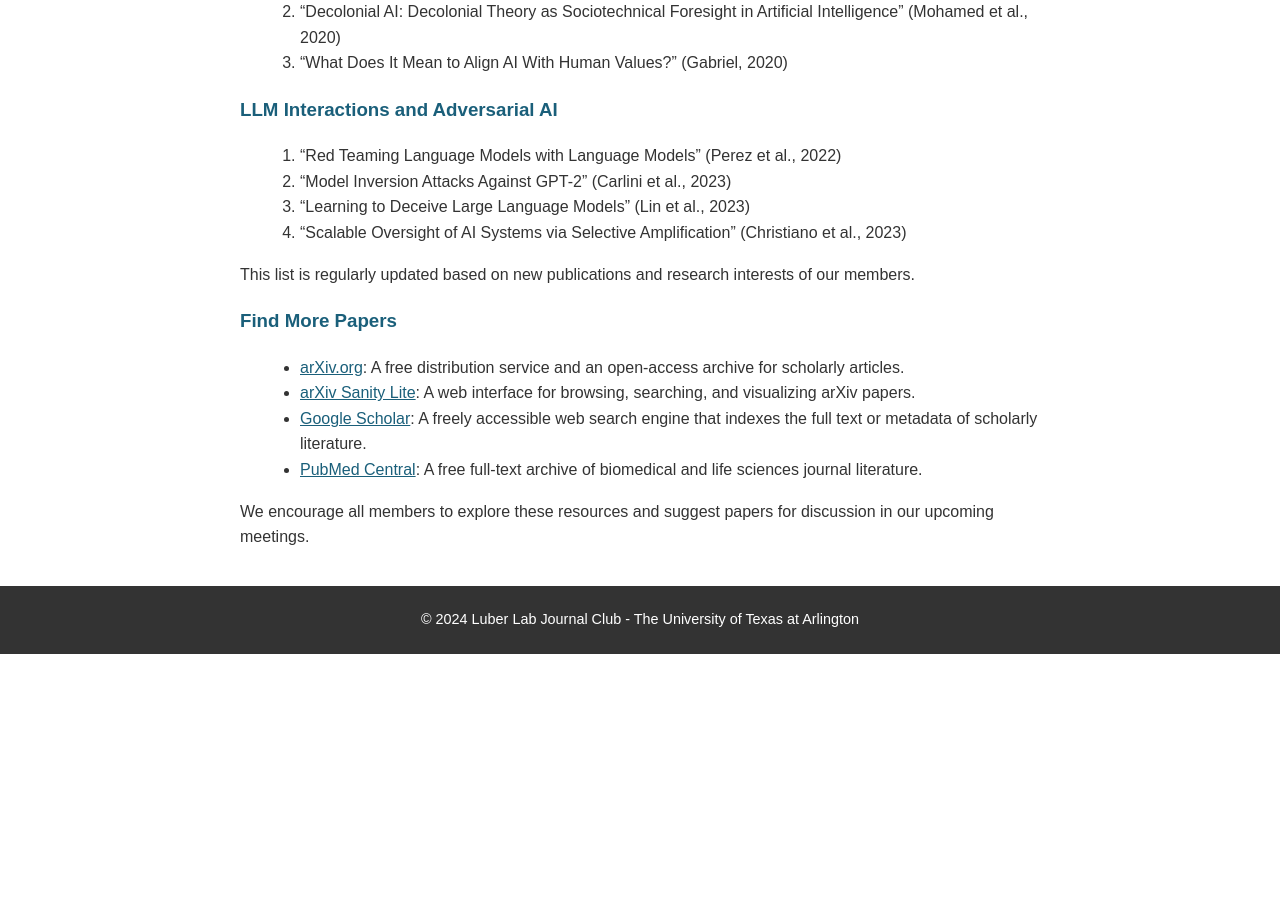
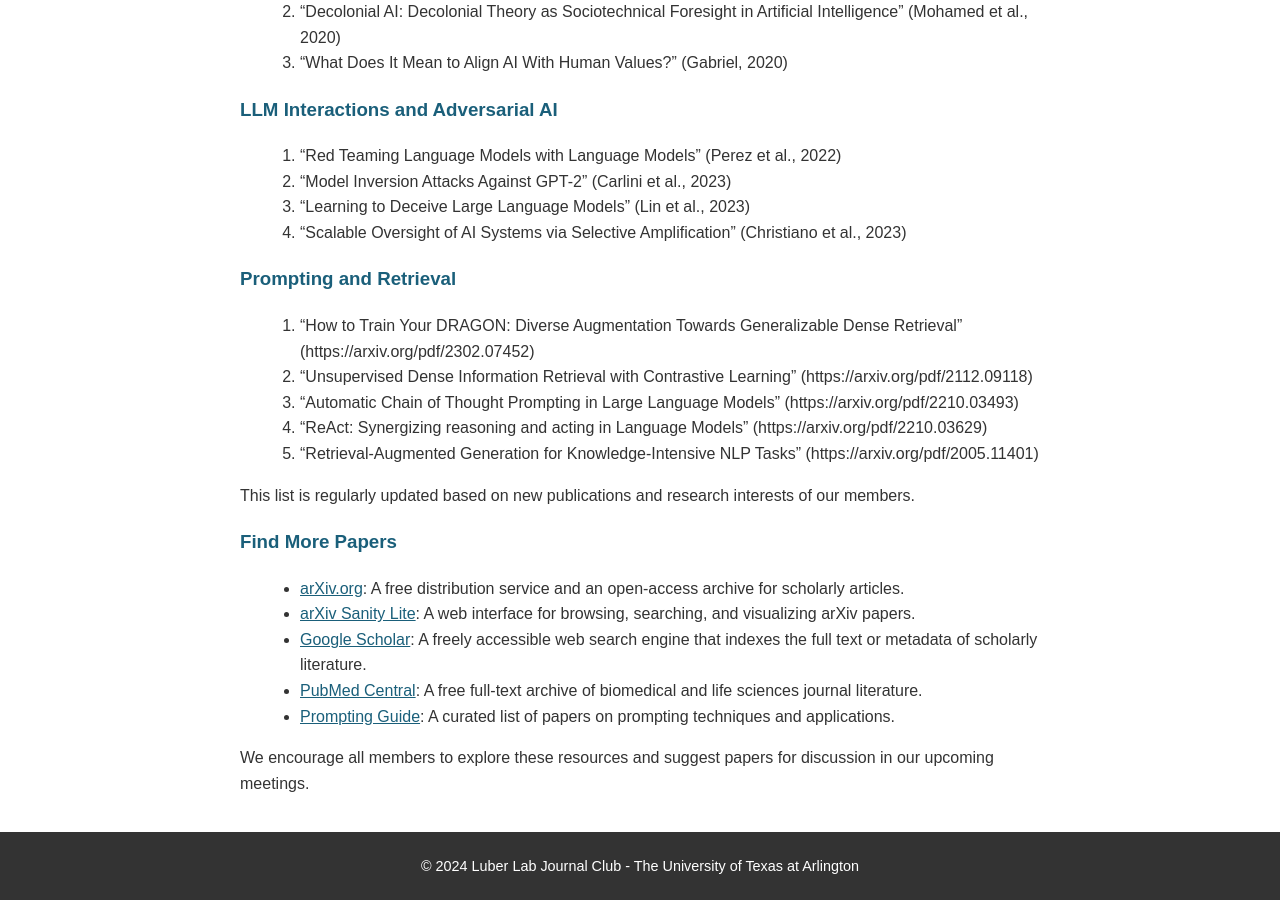
Before and after one commit to facevoid/luberlab-journal-club, a Jekyll site: the page built from papers.md, in a window 1280 px wide and 900 px high, scrolled down 1381 px. Built offline with Jekyll 4.4.1, drawn with Linux system fonts in a browser that asks for light colours; before the commit the page ends 2035 px from its top, so only the background shows below that.

Commit message:
Add prompting papers

```diff
--- a/papers.md
+++ b/papers.md
@@ -7,23 +7,18 @@ title: Papers
 
 Below is a curated list of recent and influential papers grouped by research area. This list highlights cutting-edge developments in AI and its applications.
 
-
 ### Multimodal AI
-
 1. "Flamingo: a Visual Language Model for Few-Shot Learning" (Alayrac et al., 2022)
 2. "CLIP: Learning Transferable Visual Models From Natural Language Supervision" (Radford et al., 2021)
 3. "ImageBind: One Embedding Space To Bind Them All" (Girdhar et al., 2023)
 4. "BLIP-2: Bootstrapping Language-Image Pre-training with Frozen Image Encoders and Large Language Models" (Li et al., 2023)
 
 ### AI in Healthcare
-
 1. "Foundation models for generalist medical artificial intelligence" (Singhal et al., 2023)
 2. "Large language models encode clinical knowledge" (Singhal et al., 2022)
 3. "A guide to deep learning in healthcare" (Esteva et al., 2019)
 
-
 ### Efficient Fine-tuning and Multimodal Approaches in Medical AI
-
 1. "ChatDoctor: A Medical Chat Model Fine-tuned on a Large Language Model Using Medical Domain Knowledge" (Liu et al., 2023)
 2. "PMC-LLaMA: Further Finetuning LLaMA on Medical Papers" (Yuan et al., 2023)
 3. "MedAlpaca: An Open-Source Collection of Medical Conversational AI Models and Training Data" (Chen et al., 2023)
@@ -32,39 +27,41 @@ Below is a curated list of recent and influential papers grouped by research are
 6. "LoRA for Efficient Medical Image Classification: Less is More" (Wang et al., 2023)
 
 ### Large Language Models (LLMs)
-
 1. "GPT-4 Technical Report" (OpenAI, 2023)
 2. "PaLM 2 Technical Report" (Anil et al., 2023)
 3. "Constitutional AI: Harmlessness from AI Feedback" (Bai et al., 2022)
 4. "Scaling Laws for Neural Language Models" (Kaplan et al., 2020)
 
 ### Emerging AI Architectures
-
 1. "Mamba: Linear-Time Sequence Modeling with Selective State Spaces" (Gu et al., 2023)
 2. "Towards Learning Universal Hyperparameter Optimizers with Transformers" (Metz et al., 2023)
 3. "Scaling Vision Transformers to 22 Billion Parameters" (Dehghani et al., 2023)
 
-
 ### Ethical AI and Bias Mitigation
-
 1. "On the Dangers of Stochastic Parrots: Can Language Models Be Too Big? 🦜" (Bender et al., 2021)
 2. "Decolonial AI: Decolonial Theory as Sociotechnical Foresight in Artificial Intelligence" (Mohamed et al., 2020)
 3. "What Does It Mean to Align AI With Human Values?" (Gabriel, 2020)
 
 ### LLM Interactions and Adversarial AI
-
 1. "Red Teaming Language Models with Language Models" (Perez et al., 2022)
 2. "Model Inversion Attacks Against GPT-2" (Carlini et al., 2023)
 3. "Learning to Deceive Large Language Models" (Lin et al., 2023)
 4. "Scalable Oversight of AI Systems via Selective Amplification" (Christiano et al., 2023)
 
+### Prompting and Retrieval
+1. "How to Train Your DRAGON: Diverse Augmentation Towards Generalizable Dense Retrieval" (https://arxiv.org/pdf/2302.07452)
+2. "Unsupervised Dense Information Retrieval with Contrastive Learning" (https://arxiv.org/pdf/2112.09118)
+3. "Automatic Chain of Thought Prompting in Large Language Models" (https://arxiv.org/pdf/2210.03493)
+4. "ReAct: Synergizing reasoning and acting in Language Models" (https://arxiv.org/pdf/2210.03629)
+5. "Retrieval-Augmented Generation for Knowledge-Intensive NLP Tasks" (https://arxiv.org/pdf/2005.11401)
+
 This list is regularly updated based on new publications and research interests of our members.
 
 ### Find More Papers
-
 - [arXiv.org](https://arxiv.org/): A free distribution service and an open-access archive for scholarly articles.
 - [arXiv Sanity Lite](https://arxiv-sanity-lite.com/): A web interface for browsing, searching, and visualizing arXiv papers.
 - [Google Scholar](https://scholar.google.com/): A freely accessible web search engine that indexes the full text or metadata of scholarly literature.
 - [PubMed Central](https://www.ncbi.nlm.nih.gov/pmc/): A free full-text archive of biomedical and life sciences journal literature.
+- [Prompting Guide](https://www.promptingguide.ai/papers): A curated list of papers on prompting techniques and applications.
 
 We encourage all members to explore these resources and suggest papers for discussion in our upcoming meetings.
```
